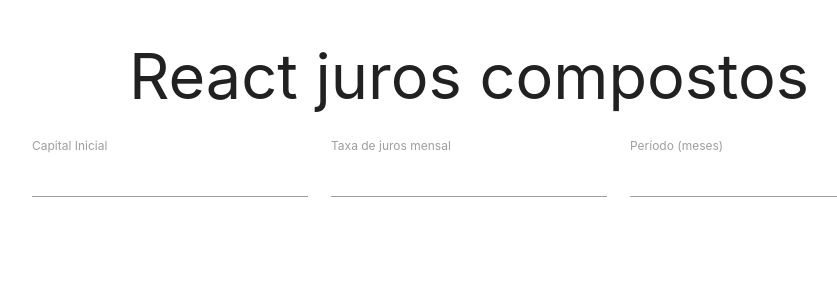
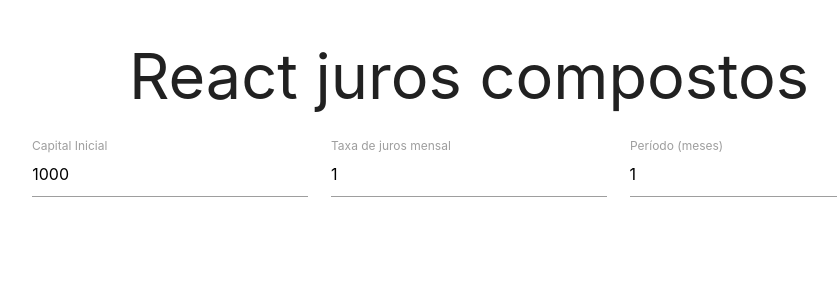
Before and after one commit to MauricioFe/react-juros-compostos, a React (Create React App) app: page / in a window 1280 px wide. Shown: the top 300 px of the page, without its empty margins (171-1008 px from the left). Built offline with nearby package versions, Linux system fonts and the light colour scheme.

Commit message:
Refatorando componentes

```diff
--- a/src/App.js
+++ b/src/App.js
@@ -37,6 +37,7 @@
         profit: monthlyInterest > 0,
       })
     }
+    console.log(newInstallments);
     setInstallments(newInstallments);
   }
 
--- a/src/components/Form.js
+++ b/src/components/Form.js
@@ -1,34 +1,29 @@
 import React from 'react'
 
 
-export default function Form({ onChangePeriod, onChangeCapital, onChangeTax }) {
-    const handleCapitalChange = (event) => {
-        const capitalValue = event.target.value;
-
-        onChangeCapital(capitalValue);
+export default function Form({ data, onChangeData }) {
+    const { initialValue, monthlyPeriod, monthlyInterest } = data;
+    const handleChangeInitialValue = (event) => {
+        onChangeData(+event.target.value, null, null);
     }
-    const handleTaxChange = (event) => {
-        const taxValue = event.target.value;
-
-        onChangeTax(taxValue);
+    const handleChangeMonthlyInterest = (event) => {
+        onChangeData(null, +event.target.value, null);
     }
-    const handlePeriodChange = (event) => {
-        const periodValue = event.target.value;
-
-        onChangePeriod(periodValue);
+    const handleChangeMonthlyPeriod = (event) => {
+        onChangeData(null, null, +event.target.value);
     }
     return (
         <div className='row'>
             <div className="input-field col s12 m4">
-                <input id="capitalInicialInput" type="number" min={0} max={100000} step={100} onChange={handleCapitalChange} />
+                <input id="capitalInicialInput" type="number" value={initialValue} min={0} max={100000} step={100} onChange={handleChangeInitialValue} />
                 <label className='active' htmlFor="capitalInicialInput">Capital Inicial</label>
             </div>
             <div className="input-field col s12 m4">
-                <input id="taxaJurosInput" type="number" min={-12} max={12} step={0.1} onChange={handleTaxChange} />
-                <label className='active' htmlFor="first_name">Taxa de juros mensal</label>
+                <input id="taxaJurosInput" type="number" value={monthlyInterest} min={-12} max={12} step={0.1} onChange={handleChangeMonthlyInterest} />
+                <label className='active' htmlFor="taxaJurosInput">Taxa de juros mensal</label>
             </div>
             <div className="input-field col s12 m4">
-                <input id="periodoInput" type="number" min={1} max={36} step={1} onChange={handlePeriodChange} />
+                <input id="periodoInput" type="number" value={monthlyPeriod} min={1} max={36} step={1} onChange={handleChangeMonthlyPeriod} />
                 <label className='active' htmlFor="periodoInput">Período (meses)</label>
             </div>
 
```
